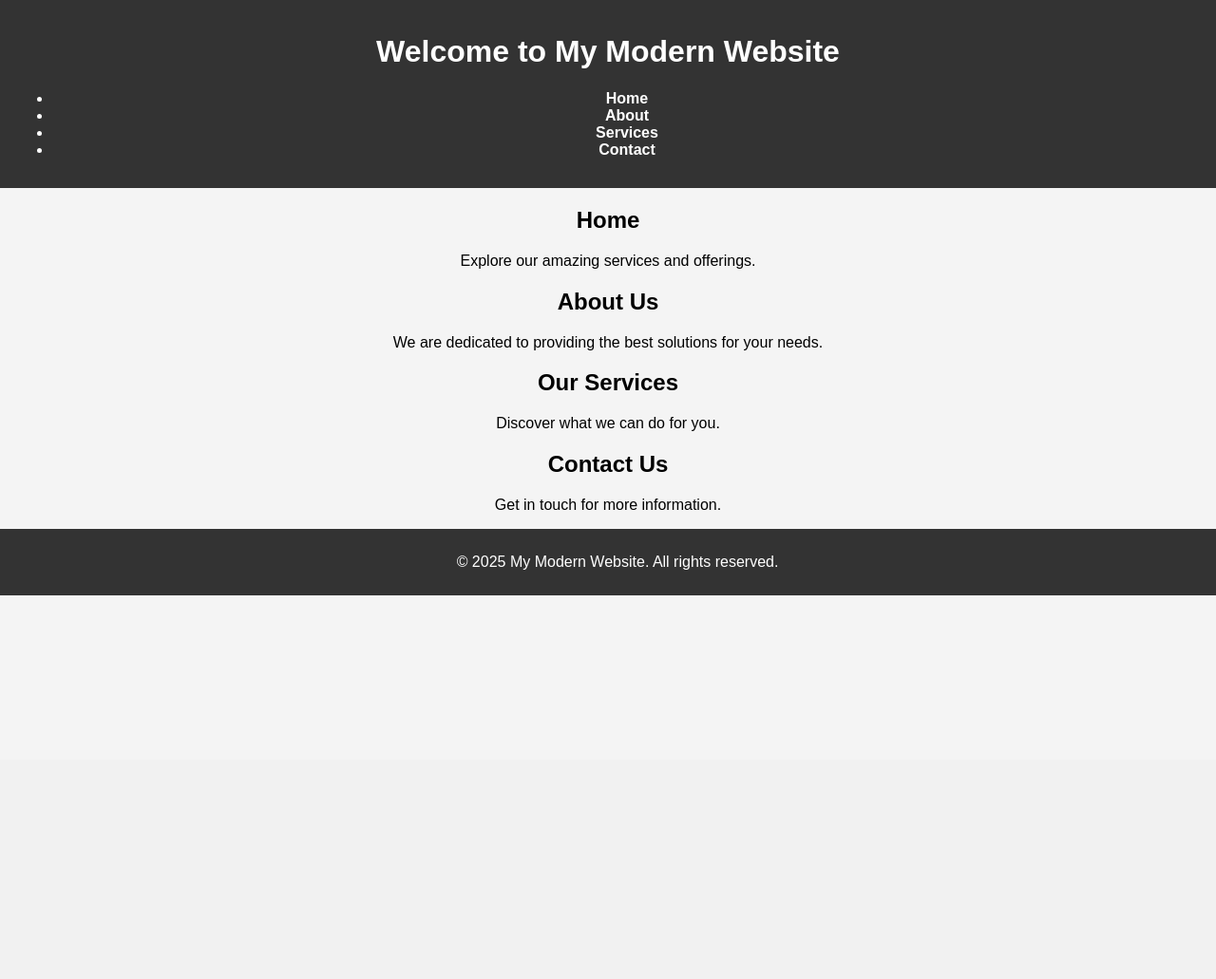
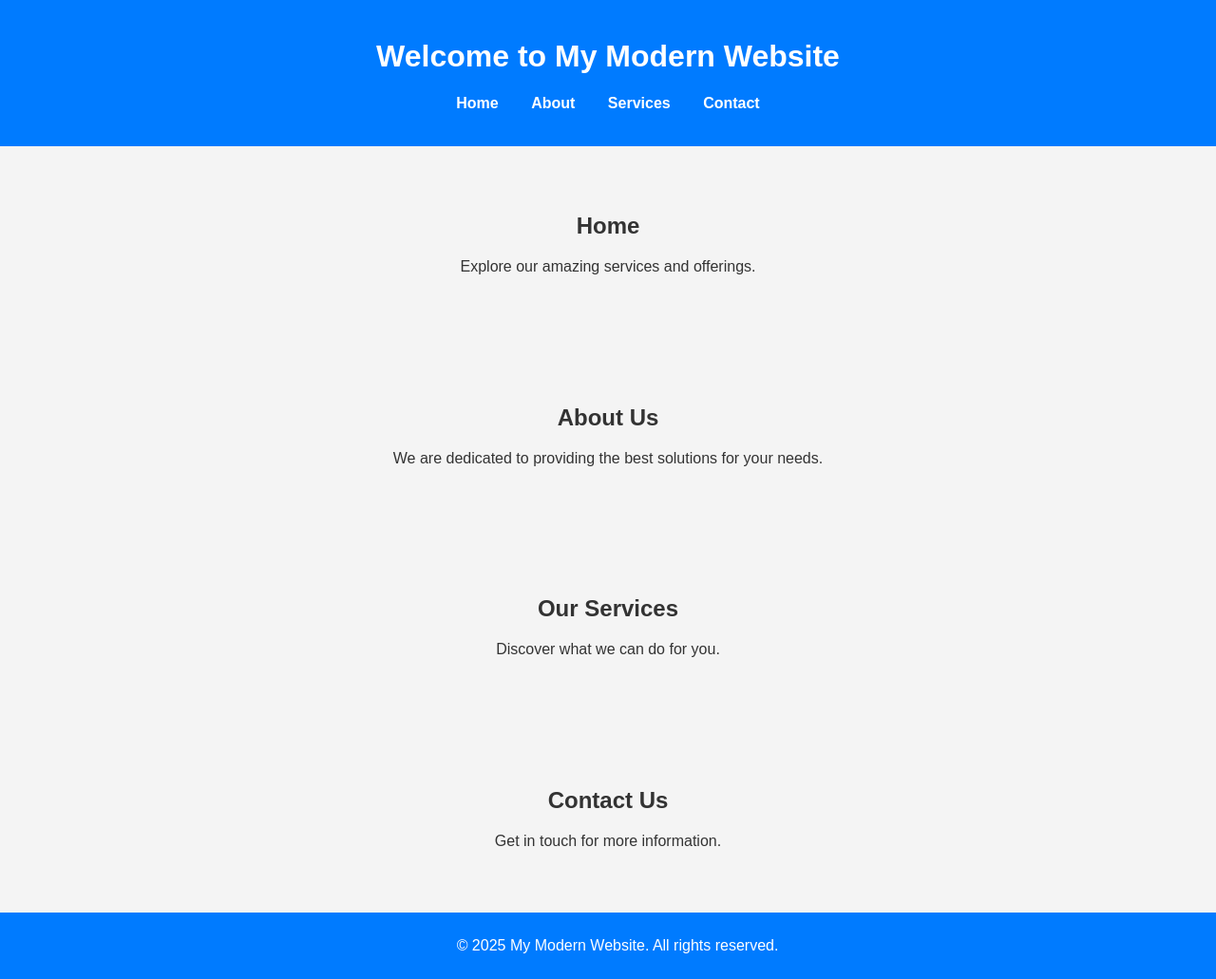
Before and after one commit to kanai6344/test, a PHP site: page / in a window 1280 px wide. Shown: the whole page at 95% size. Before the commit the page ends 627 px from the top, so only its background shows below. Run offline with PHP 8.4, Linux system fonts and the light colour scheme.

Commit message:
Update style

```diff
--- a/style.css
+++ b/style.css
@@ -2,56 +2,42 @@ body {
     font-family: Arial, sans-serif;
     margin: 0;
     padding: 0;
-    text-align: center;
     background-color: #f4f4f4;
+    color: #333;
 }
 
 header {
-    background: #333;
+    background: #007bff;
     color: white;
-    padding: 15px;
+    padding: 20px;
+    text-align: center;
 }
 
-nav {
-    margin: 10px 0;
+nav ul {
+    list-style: none;
+    padding: 0;
 }
 
-nav a {
+nav ul li {
+    display: inline;
     margin: 0 15px;
+}
+
+nav ul li a {
+    color: white;
     text-decoration: none;
-    color: white;
     font-weight: bold;
 }
 
-.container {
-    padding: 20px;
-    background: white;
-    margin: 20px auto;
-    width: 80%;
-    border-radius: 10px;
-    box-shadow: 0 0 10px rgba(0, 0, 0, 0.1);
-}
-
-.button {
-    display: inline-block;
-    padding: 10px 20px;
-    margin: 10px;
-    font-size: 16px;
-    color: white;
-    background-color: #007BFF;
-    border: none;
-    border-radius: 5px;
-    cursor: pointer;
-    transition: background-color 0.3s ease;
-}
-
-.button:hover {
-    background-color: #0056b3;
+section {
+    padding: 50px;
+    text-align: center;
 }
 
 footer {
-    background: #333;
+    background: #007bff;
     color: white;
+    text-align: center;
     padding: 10px;
     position: relative;
     bottom: 0;
```
